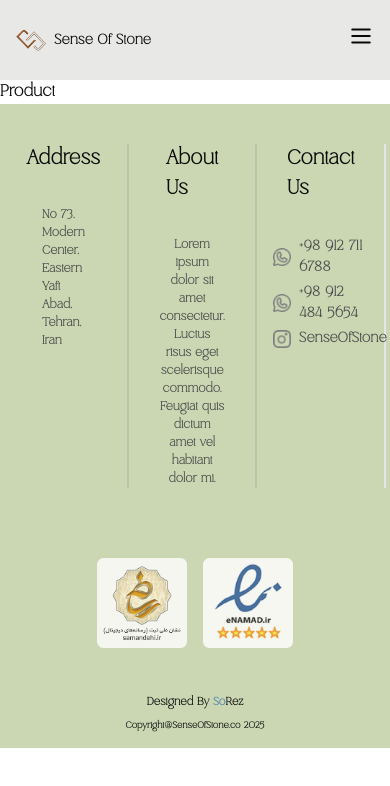
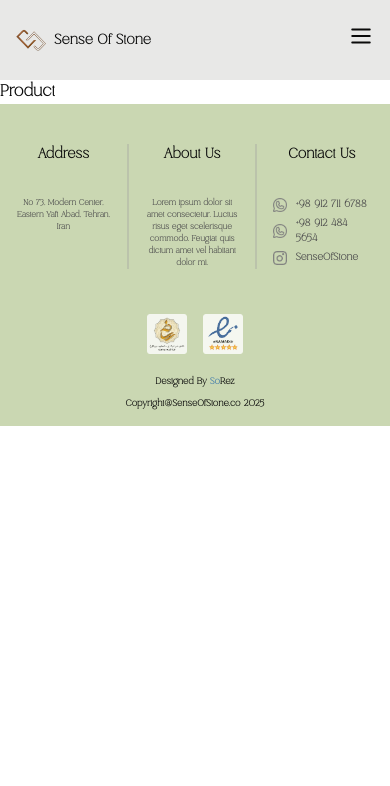
Before and after one commit to sorez94/developing-sos, a Next.js app: page /en/product in a window 390 px wide. Shown: the top 786 px of the page. Built offline with nearby package versions, Linux system fonts and the light colour scheme.

Commit message:
responsive

```diff
--- a/components/Copyright.tsx
+++ b/components/Copyright.tsx
@@ -4,8 +4,8 @@ import Link from "next/link";
 const Copyright = () => {
     return (
         <div style={{backgroundColor: '#CAD7B2'}} className='flex flex-col items-center justify-center gap-2 py-4'>
-            <h1 className='text-[11px]'> Designed By <Link href='https://www.sorez.org/' target='_blank'><span style={{color: '#457EAB'}}>So</span><span>Rez</span></Link></h1>
-            <p className='text-[9px]'>Copyright@SenseOfStone.co 2025</p>
+            <h1 className='text-[9px] lg: text-[11px] xl:text-[11px] 2xl:text-[11px]'> Designed By <Link href='https://www.sorez.org/' target='_blank'><span style={{color: '#457EAB'}}>So</span><span>Rez</span></Link></h1>
+            <p className='text-[7px] lg: text-[9px] xl:text-[9px] 2xl:text-[9px]'>Copyright@SenseOfStone.co 2025</p>
         </div>
     );
 };
--- a/components/Footer.tsx
+++ b/components/Footer.tsx
@@ -9,63 +9,64 @@ const Footer = () => {
                 style={{backgroundColor: "rgb(202 215 178)"}}
                 className="flex pb-10 "
             >
-                <div className='w-[33%] mt-10 px-12 flex flex-col items-center justify-start border-r-2 border-r-[#bbc3ab]'>
-                    <h1 className='mb-8 text-[20px]'> Address </h1>
-                    <p className='text-[12px] text-[rgb(79,79,79)]'>
+                <div className='w-[33%] mt-10 px-4 lg:px-12 xl:px-12 2xl:px-12 flex flex-col items-center justify-start border-r-2 border-r-[#bbc3ab]'>
+                    <h1 className='mb-8 text-[14px] lg:text-[20px] xl:text-[20px] 2xl:text-[20px] '> Address </h1>
+                    <p className='text-[8px] text-[rgb(79,79,79)] text-center'>
                         No 73, Modern Center, Eastern Yaft Abad, Tehran, Iran
                     </p>
                 </div>
-                <div className='w-[33%] mt-10 px-12 flex flex-col items-center justify-start border-r-2 border-r-[#bbc3ab]'>
-                    <h1 className='mb-8 text-[20px] '> About Us</h1>
-                    <p className='text-[12px] text-center text-[rgb(79,79,79)]'>
+                <div className='w-[33%] mt-10 px-4 lg:px-12 xl:px-12 2xl:px-12 flex flex-col items-center justify-start border-r-2 border-r-[#bbc3ab]'>
+                    <h1 className='mb-8 text-[14px] lg:text-[20px] xl:text-[20px] 2xl:text-[20px] '> About Us</h1>
+                    <p className='text-[8px] text-[rgb(79,79,79)] text-center'>
                         Lorem ipsum dolor sit amet consectetur. Luctus risus eget scelerisque commodo. Feugiat quis
                         dictum
                         amet vel habitant dolor mi.
                     </p>
                 </div>
-                <div className='w-[33%] mt-10 px-12 flex flex-col items-center justify-start border-r-2'>
-                    <h1 className='mb-8 text-[20px]'>Contact Us</h1>
+                <div className='w-[33%] mt-10 px-4 lg:px-12 xl:px-12 2xl:px-12 flex flex-col items-center justify-start'>
+                    <h1 className='mb-8 text-[14px] lg:text-[20px] xl:text-[20px] 2xl:text-[20px] '>Contact Us</h1>
                     <div className="flex flex-col items-start ">
                         <div className="flex items-center gap-2 mb-1">
-                            <Image src="/icons/whatsapp.png" alt="whatsapp" width={18} height={18}/>
+                            <img src="/icons/whatsapp.png" alt="whatsapp" className='w-[14px] lg:w-[18px] xl:w-[18px] 2xl:w-[18px]'/>
                             <a
                                 href="https://wa.me/+989127116788"
                                 target="_blank"
                                 rel="noopener noreferrer"
                                 className='text-[14px]'
                             >
-                                <p className='text-[rgb(79,79,79)]'>+98 912 711 6788</p>
+                                <p className='text-[rgb(79,79,79)] text-[10px] lg:text-[16px] xl:text-[16px] 2xl:text-[16px]'>+98 912 711 6788</p>
                             </a>
                         </div>
                         <div className="flex items-center gap-2 mb-1">
-                            <Image src="/icons/whatsapp.png" alt="whatsapp" width={18} height={18}/>
+                            <img src="/icons/whatsapp.png" alt="whatsapp"
+                                 className='w-[14px] lg:w-[18px] xl:w-[18px] 2xl:w-[18px]'/>
                             <a
                                 href="https://wa.me/+989124845654"
                                 target="_blank"
                                 rel="noopener noreferrer"
                                 className='text-[14px]'
                             >
-                                <p className='text-[rgb(79,79,79)]'>+98 912 484 5654</p>
+                                <p className='text-[rgb(79,79,79)] text-[10px] lg:text-[16px] xl:text-[16px] 2xl:text-[16px]'>+98 912 484 5654</p>
                             </a>
                         </div>
                         <div className="flex items-center gap-2">
-                            <Image src="/icons/instagram.png" alt="instagram" width={18} height={18}/>
+                            <img src="/icons/instagram.png" alt="instagram" className='w-[14px] lg:w-[18px] xl:w-[18px] 2xl:w-[18px]'/>
                             <a
                                 href="https://www.instagram.com/SenseOfStone"
                                 target="_blank"
                                 rel="noopener noreferrer"
                                 className='text-[14px]'
                             >
-                                <p className='text-[rgb(79,79,79)]'>SenseOfStone</p>
+                                <p className='text-[rgb(79,79,79)] text-[10px] lg:text-[16px] xl:text-[16px] 2xl:text-[16px]'>SenseOfStone</p>
                             </a>
                         </div>
                     </div>
                 </div>
             </div>
-            <div className='w-full h-[150px] flex items-center justify-center bg-[rgb(202,215,178)]'>
+            <div className='w-full h-[50px] lg:h-[150px] xl:h-[150px] 2xl:h-[150px] flex items-center justify-center bg-[rgb(202,215,178)]'>
                 <div className='flex gap-4'>
-                    <Image src='/images/footer/neshan.png' alt='neshan' width={90} height={90} />
-                    <Image src='/images/footer/enamd.png' alt='enamad' width={90} height={90} />
+                    <Image src='/images/footer/neshan.png' alt='neshan' className='w-[40px] lg:w-[90px] xl:w-[90px] 2xl:w-[90px]' width={90} height={90} />
+                    <Image src='/images/footer/enamd.png' alt='enamad' className='w-[40px] lg:w-[90px] xl:w-[90px] 2xl:w-[90px]' width={90} height={90} />
                 </div>
             </div>
         </>
```
